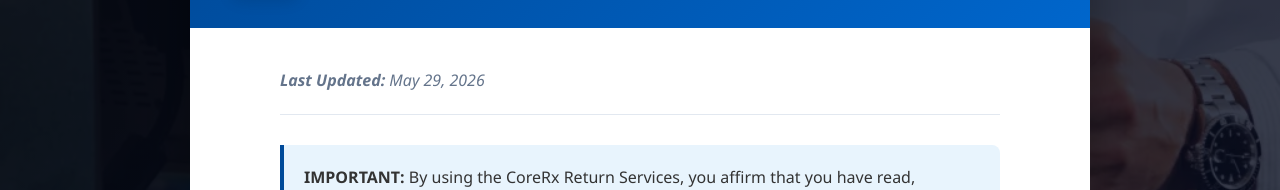
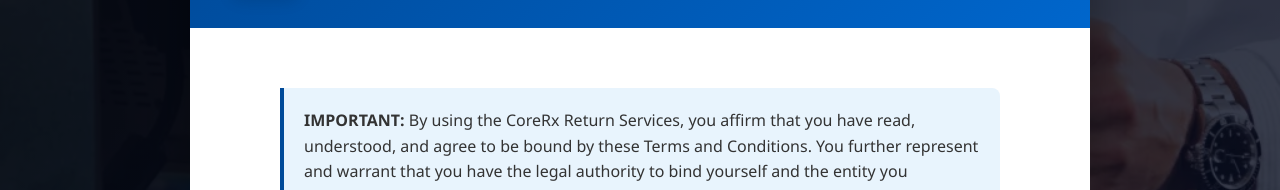
Before and after one commit to ojtseth-prog/regform, a React (Vite) app in the folder frontend/: page / in a window 1280 px wide. Both pictures are taken after a click on the element 640 px from the left and 1078 px from the top of the page. Shown: the part 633-823 px from the top of the page. Built offline with nearby package versions, Linux system fonts and the light colour scheme.

Commit message:
termsmodal

```diff
--- a/frontend/src/TermsModal.jsx
+++ b/frontend/src/TermsModal.jsx
@@ -45,7 +45,6 @@
         <div className="terms-modal-body" ref={contentRef} onScroll={handleScroll}>
           <div className="container">
             <div className="content">
-              <p className="last-updated"><strong>Last Updated:</strong> May 29, 2026</p>
 
               <div className="highlight-box">
                 <strong>IMPORTANT:</strong> By using the CoreRx Return Services, you affirm that you have read, understood, and agree to be bound by these Terms and Conditions. You further represent and warrant that you have the legal authority to bind yourself and the entity you represent.
```
